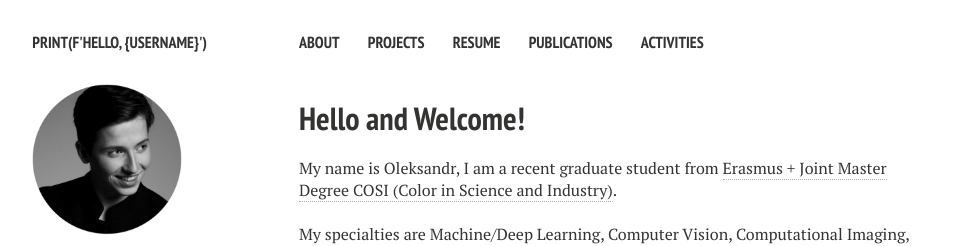
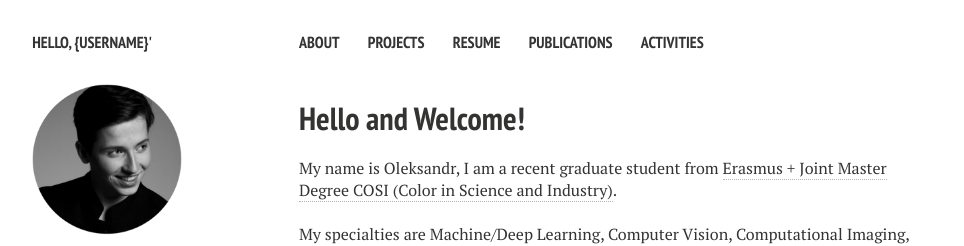
Before and after one commit to alexanch/alexanch.github.io, a Jekyll site: the page built from index.md, in a window 1280 px wide. Shown: the top 246 px of the page, without its empty margins (21-985 px from the left). Built offline with Jekyll 4.4.1, drawn with Linux system fonts in a browser that asks for light colours; nearby versions of some CDN libraries.

Commit message:
Update _config.yml

```diff
--- a/_config.yml
+++ b/_config.yml
@@ -1,4 +1,4 @@
-title:            "print(f'Hello, {username}')"
+title:            "Hello, {username}'"
 description:      Welcome to Alexu's page.
 # Your site's domain goes here. Leave localhost server or blank when working locally.
 url:              //alexanch.github.io
```
